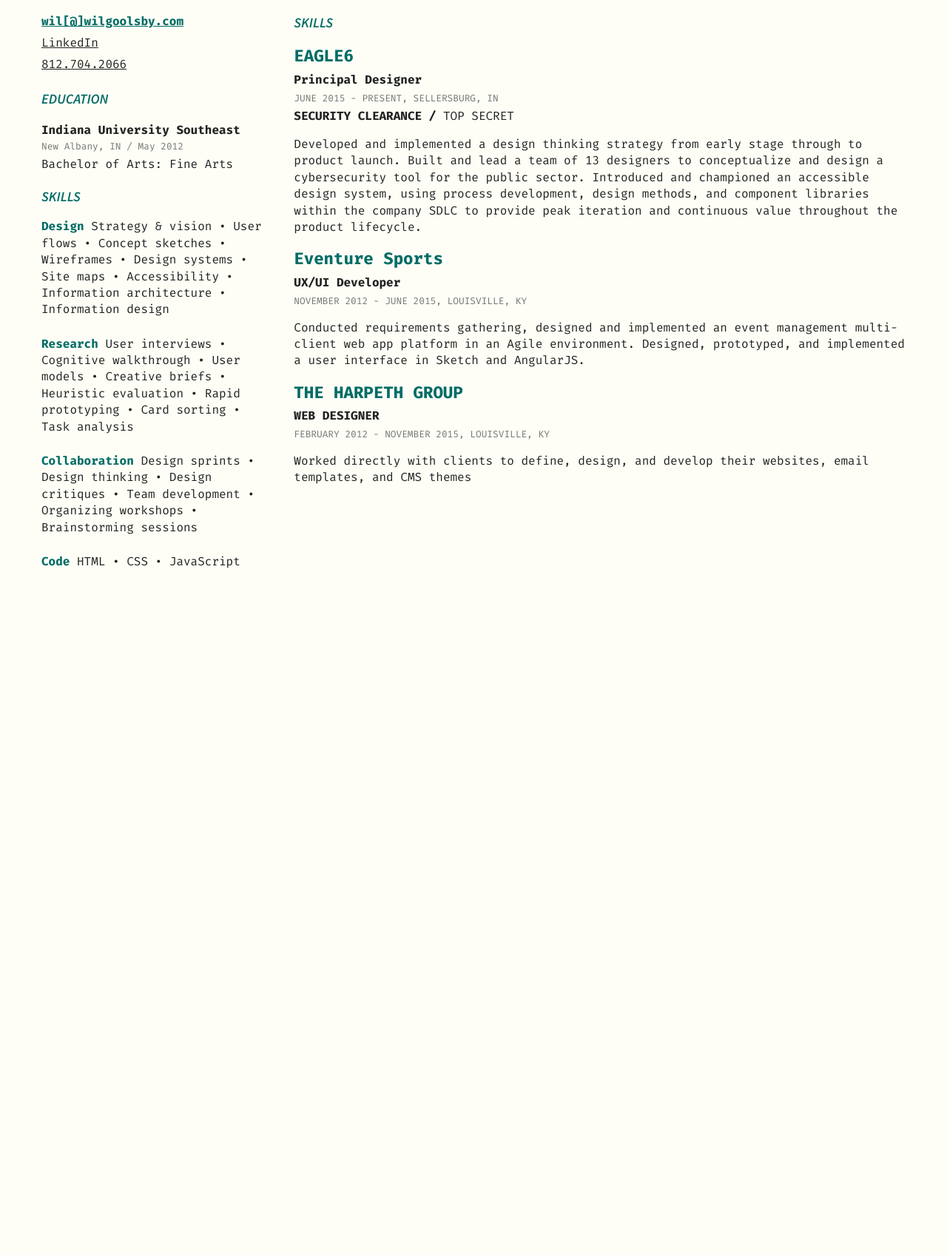
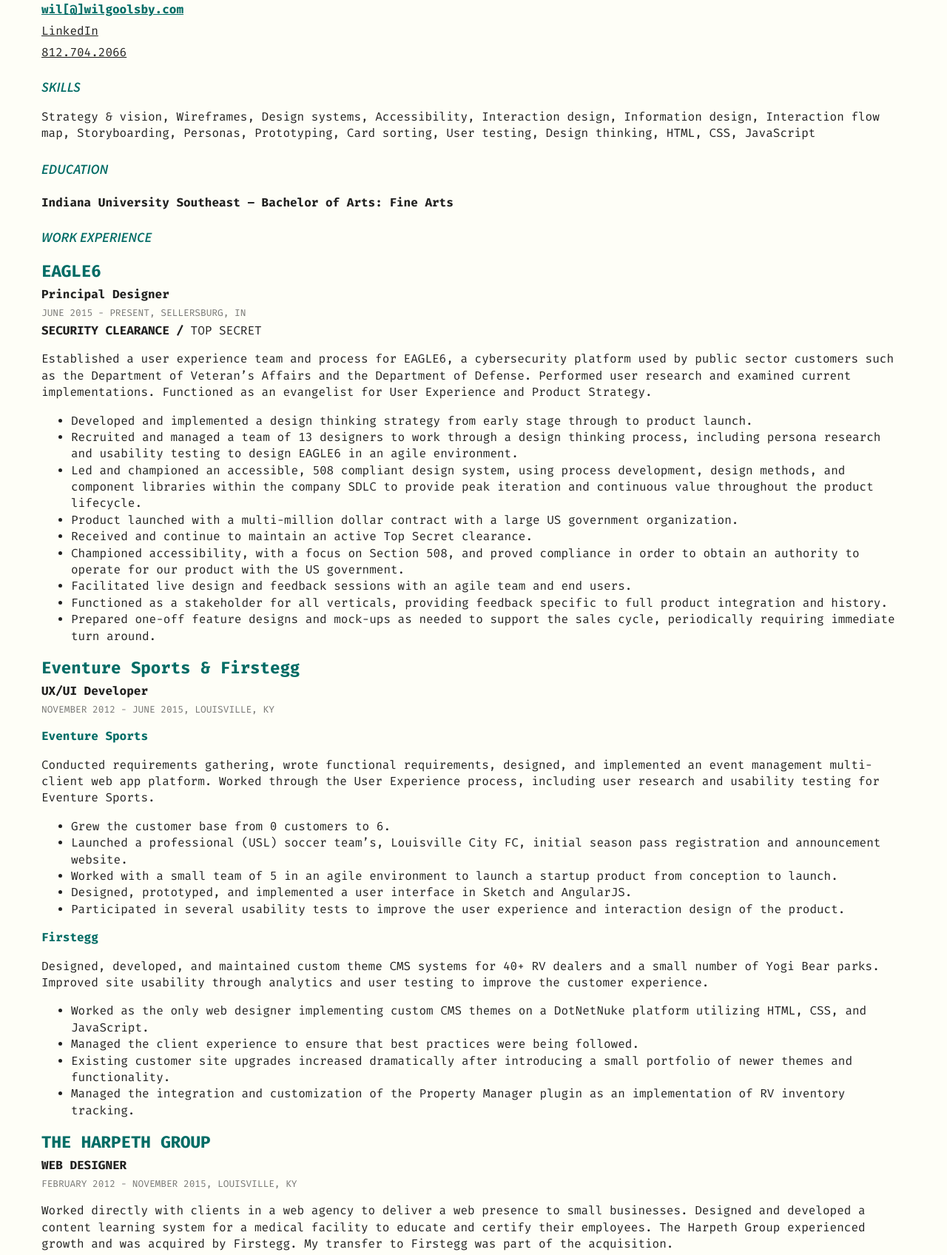
Before and after one commit to wgoolsby/wgoolsby.github.io, a plain HTML site: page index.html in a window 1280 px wide. Shown: the part 507-2203 px from the top of the page at 74% size. Before the commit the page ends 1309 px from the top, so only its background shows below. Drawn offline with Linux system fonts and the light colour scheme.

Commit message:
Revision of resume content based on feedback

```diff
--- a/index.html
+++ b/index.html
@@ -51,7 +51,6 @@
                     </p>
                 </article>
                 <div id="resume-content">
-                    <aside>
                     <article id="contact">
                         <ul id="contact-info">
                             <li>
@@ -69,70 +68,34 @@
                                 >
                             </li>
                             <li>
-                                    <a href="tel:1-812-704-2066"
-                                        >812.704.2066</a
-                                    >
+                                <a href="tel:1-812-704-2066">812.704.2066</a>
                             </li>
-                            </ul>
-                        </article>
-                        <article id="education">
-                            <h3 class="article-heading green green">
-                                Education
-                            </h3>
-                            <ul id="education-list">
-                                <li class="school-name">
-                                    Indiana University Southeast
-                                </li>
-                                <li class="caption">
-                                    New Albany, IN / May 2012
-                                </li>
-                                <li>Bachelor of Arts: Fine Arts</li>
                         </ul>
                     </article>
                     <article id="skills">
                         <h3 class="article-heading green green">Skills</h3>
                         <section class="skills-section">
                             <p>
-                                    <strong class="skill-category"
-                                        >Design</strong
-                                    >
-                                    Strategy &amp; vision • User flows • Concept
-                                    sketches • Wireframes • Design systems •
-                                    Site maps • Accessibility • Information
-                                    architecture • Information design
+                                Strategy &amp; vision, Wireframes, Design
+                                systems, Accessibility, Interaction design,
+                                Information design, Interaction flow map,
+                                Storyboarding, Personas, Prototyping, Card
+                                sorting, User testing, Design thinking, HTML,
+                                CSS, JavaScript
                             </p>
                         </section>
-                            <section class="skills-section">
-                                <p>
-                                    <strong class="skill-category"
-                                        >Research</strong
-                                    >
-                                    User interviews • Cognitive walkthrough •
-                                    User models • Creative briefs • Heuristic
-                                    evaluation • Rapid prototyping • Card
-                                    sorting • Task analysis
-                                </p>
-                            </section>
-                            <section class="skills-section">
-                                <p>
-                                    <strong class="skill-category"
-                                        >Collaboration</strong
-                                    >
-                                    Design sprints • Design thinking • Design
-                                    critiques • Team development • Organizing
-                                    workshops • Brainstorming sessions
-                                </p>
-                            </section>
-                            <section class="skills-section">
-                                <strong class="skill-category">Code</strong>
-                                HTML • CSS • JavaScript
-                            </section>
                     </article>
-                    </aside>
+                    <article id="education">
+                      <h3 class="article-heading green green">
+                          Education
+                      </h3>
+                      <h5 class="position-title">Indiana University Southeast – Bachelor of Arts: Fine Arts</h5>
+                      </ul>
+                  </article>
                     <article id="employment-history">
-                        <h3 class="article-heading green green">Skills</h3>
+                        <h3 class="article-heading green green">Work Experience</h3>
                         <section class="employer">
-                            <ul>
+                            <ul class="employer-list">
                                 <li>
                                     <h4 class="employer-name green">EAGLE6</h4>
                                 </li>
@@ -150,23 +113,73 @@
                                 </li>
                             </ul>
                             <p class="employment-description">
+                                Established a user experience team and process
+                                for EAGLE6, a cybersecurity platform used by
+                                public sector customers such as the Department
+                                of Veteran’s Affairs and the Department of
+                                Defense. Performed user research and examined
+                                current implementations. Functioned as an
+                                evangelist for User Experience and Product
+                                Strategy.
+                            </p>
+                            <ul>
+                                <li>
                                     Developed and implemented a design thinking
                                     strategy from early stage through to product
-                                launch. Built and lead a team of 13 designers to
-                                conceptualize and design a cybersecurity tool
-                                for the public sector. Introduced and championed
-                                an accessible design system, using process
+                                    launch.
+                                </li>
+                                <li>
+                                    Recruited and managed a team of 13 designers
+                                    to work through a design thinking process,
+                                    including persona research and usability
+                                    testing to design EAGLE6 in an agile
+                                    environment.
+                                </li>
+                                <li>
+                                    Led and championed an accessible, 508
+                                    compliant design system, using process
                                     development, design methods, and component
                                     libraries within the company SDLC to provide
-                                peak iteration and continuous value throughout
-                                the product lifecycle.
-                            </p>
+                                    peak iteration and continuous value
+                                    throughout the product lifecycle.
+                                </li>
+                                <li>
+                                    Product launched with a multi-million dollar
+                                    contract with a large US government
+                                    organization.
+                                </li>
+                                <li>
+                                    Received and continue to maintain an active
+                                    Top Secret clearance.
+                                </li>
+                                <li>
+                                    Championed accessibility, with a focus on
+                                    Section 508, and proved compliance in order
+                                    to obtain an authority to operate for our
+                                    product with the US government.
+                                </li>
+                                <li>
+                                    Facilitated live design and feedback
+                                    sessions with an agile team and end users.
+                                </li>
+                                <li>
+                                    Functioned as a stakeholder for all
+                                    verticals, providing feedback specific to
+                                    full product integration and history.
+                                </li>
+                                <li>
+                                    Prepared one-off feature designs and
+                                    mock-ups as needed to support the sales
+                                    cycle, periodically requiring immediate turn
+                                    around.
+                                </li>
+                            </ul>
                         </section>
                         <section class="employer">
-                            <ul>
+                            <ul class="employer-list">
                                 <li>
                                     <h4 class="employer-name green">
-                                        Eventure Sports
+                                        Eventure Sports & Firstegg
                                     </h4>
                                 </li>
                                 <li>
@@ -177,18 +190,75 @@
                                 <li class="employment-metadata caption">
                                     NOVEMBER 2012 - JUNE 2015, LOUISVILLE, KY
                                 </li>
-                                <li></li>
                             </ul>
+                            <strong class="skill-category"
+                                >Eventure Sports</strong
+                            >
                             <p class="employment-description">
-                                Conducted requirements gathering, designed and
+                                Conducted requirements gathering, wrote
+                                functional requirements, designed, and
                                 implemented an event management multi-client web
-                                app platform in an Agile environment. Designed,
-                                prototyped, and implemented a user interface in
-                                Sketch and AngularJS.
+                                app platform. Worked through the User Experience
+                                process, including user research and usability
+                                testing for Eventure Sports.
                             </p>
+                            <ul>
+                                <li>
+                                    Grew the customer base from 0 customers to
+                                    6.
+                                </li>
+                                <li>
+                                    Launched a professional (USL) soccer team’s,
+                                    Louisville City FC, initial season pass
+                                    registration and announcement website.
+                                </li>
+                                <li>
+                                    Worked with a small team of 5 in an agile
+                                    environment to launch a startup product from
+                                    conception to launch.
+                                </li>
+                                <li>
+                                    Designed, prototyped, and implemented a user
+                                    interface in Sketch and AngularJS.
+                                </li>
+                                <li>
+                                    Participated in several usability tests to
+                                    improve the user experience and interaction
+                                    design of the product.
+                                </li>
+                            </ul>
+                            <strong class="skill-category">Firstegg</strong>
+                            <p class="employment-description">
+                                Designed, developed, and maintained custom theme
+                                CMS systems for 40+ RV dealers and a small
+                                number of Yogi Bear parks. Improved site
+                                usability through analytics and user testing to
+                                improve the customer experience.
+                            </p>
+                            <ul>
+                                <li>
+                                    Worked as the only web designer implementing
+                                    custom CMS themes on a DotNetNuke platform
+                                    utilizing HTML, CSS, and JavaScript.
+                                </li>
+                                <li>
+                                    Managed the client experience to ensure that
+                                    best practices were being followed.
+                                </li>
+                                <li>
+                                    Existing customer site upgrades increased
+                                    dramatically after introducing a small
+                                    portfolio of newer themes and functionality.
+                                </li>
+                                <li>
+                                    Managed the integration and customization of
+                                    the Property Manager plugin as an
+                                    implementation of RV inventory tracking.
+                                </li>
+                            </ul>
                         </section>
                         <section class="employer">
-                            <ul>
+                            <ul class="employer-list">
                                 <li>
                                     <h4 class="employer-name green">
                                         THE HARPETH GROUP
@@ -201,11 +271,36 @@
                                     FEBRUARY 2012 - NOVEMBER 2015, LOUISVILLE,
                                     KY
                                 </li>
+                            </ul>
                             <p class="employment-description">
-                                    Worked directly with clients to define,
-                                    design, and develop their websites, email
-                                    templates, and CMS themes
+                                Worked directly with clients in a web agency to
+                                deliver a web presence to small businesses.
+                                Designed and developed a content learning system
+                                for a medical facility to educate and certify
+                                their employees. The Harpeth Group experienced
+                                growth and was acquired by Firstegg. My transfer
+                                to Firstegg was part of the acquisition.
                             </p>
+                            <ul>
+                                <li>
+                                    Worked as the sole web designer to deliver
+                                    static websites, email templates, and custom
+                                    CMS themes.
+                                </li>
+                                <li>
+                                    Wrote and gathered requirements and creative
+                                    briefs with all clients to ensure we were
+                                    meeting customer needs.
+                                </li>
+                                <li>
+                                    Launched more than 10 custom CMS solutions
+                                    for new clients.
+                                </li>
+                                <li>
+                                    Shifted existing customers from legacy
+                                    platforms to modern implementations of
+                                    DotNetNuke, which I continued at Firstegg.
+                                </li>
                             </ul>
                         </section>
                     </article>
--- a/style.css
+++ b/style.css
@@ -11,13 +11,15 @@
     color: rgba(0, 0, 0, 0.87);
 }
 
-ul {
+ul.employer-list,
+ul#education-list,
+ul#contact-info {
     list-style-type: none;
     padding: 0px;
 }
 
 /* Layout */
-@media (min-width: 860px) {
+/* @media (min-width: 860px) {
     #resume-content {
         display: flex;
     }
@@ -28,7 +30,7 @@
     #employment-history {
         flex-grow: 2;
     }
-}
+} */
 
 /* Utility */
 
```
Lines whose indentation alone changed are shown as unchanged.
